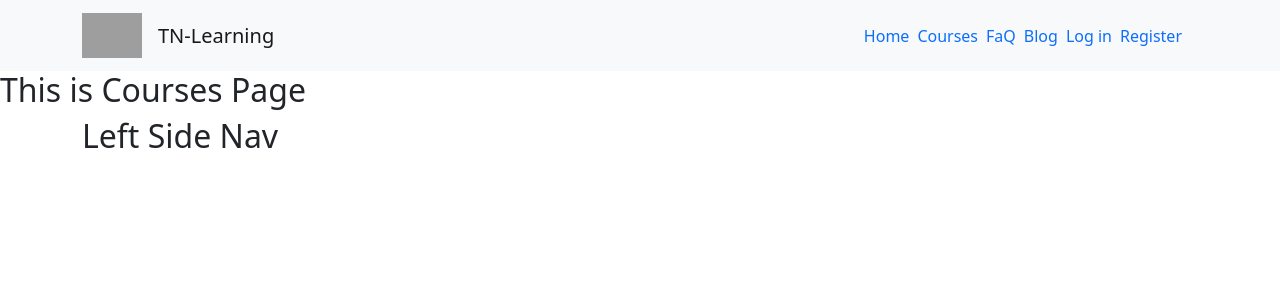
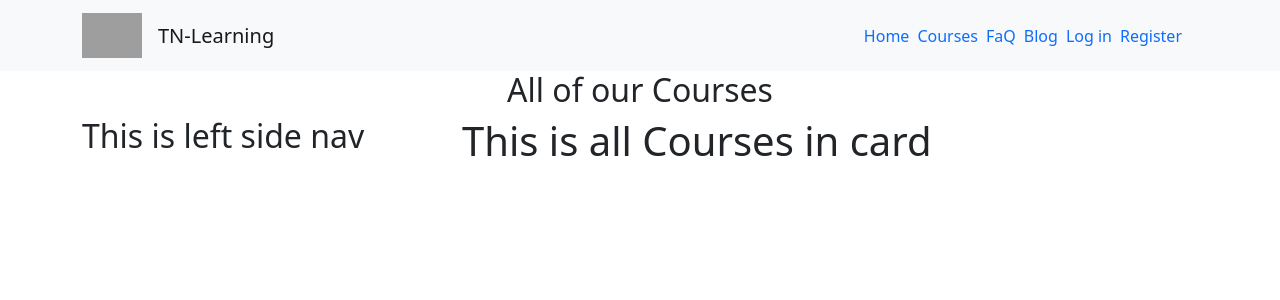
Before and after one commit to tanvir8685/tn-learning-clientside-a10, a React (Create React App) app: page /courses in a window 1280 px wide. Shown: the top 300 px of the page. Built offline with nearby package versions, Linux system fonts and the light colour scheme; grey boxes are pictures that could not be loaded.

Commit message:
route set up

```diff
--- /dev/null
+++ b/src/Pages/AllCourses.js
@@ -0,0 +1,11 @@
+import React from 'react';
+
+const AllCourses = () => {
+    return (
+        <div>
+            <h1>This is all Courses in card</h1>
+        </div>
+    );
+};
+
+export default AllCourses;
--- /dev/null
+++ b/src/Pages/LeftSideNav.js
@@ -0,0 +1,11 @@
+import React from 'react';
+
+const LeftSideNav = () => {
+    return (
+        <div>
+            <h2>This is left side nav</h2>
+        </div>
+    );
+};
+
+export default LeftSideNav;
--- a/src/Routes/Routes/Routes.js
+++ b/src/Routes/Routes/Routes.js
@@ -1,6 +1,7 @@
 import { createBrowserRouter } from "react-router-dom";
 import Courses from "../../layout/Courses";
 import Main from "../../layout/Main";
+import AllCourses from "../../Pages/AllCourses";
 import Blog from "../../Pages/Blog";
 import FaQ from "../../Pages/FaQ";
 import HeadCaru from "../../Pages/HeadCaru";
@@ -21,7 +22,9 @@
             path:'/courses',
             element:<Courses></Courses>,
             children:[
-
+                {path:'/courses',
+                element:<AllCourses></AllCourses>
+            }
             ]
            },
            {
--- a/src/layout/Courses.js
+++ b/src/layout/Courses.js
@@ -1,14 +1,15 @@
 import React from 'react';
 import { Col, Container, Row } from 'react-bootstrap';
 import { Outlet } from 'react-router-dom';
+import LeftSideNav from '../Pages/LeftSideNav';
 
 const Courses = () => {
     return (
         <div>
-            <h2>This is Courses Page</h2>
+            <h2 className='text-center'>All of our Courses </h2>
             <Container>
                 <Row>
-                    <Col lg='4'><h2>Left Side Nav</h2></Col>
+                    <Col lg='4'><LeftSideNav></LeftSideNav></Col>
                     <Col lg='8'><Outlet></Outlet></Col>
                 </Row>
             </Container>
```
